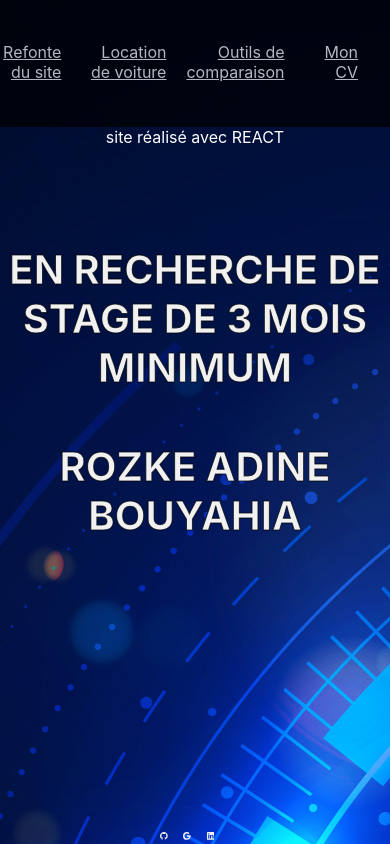
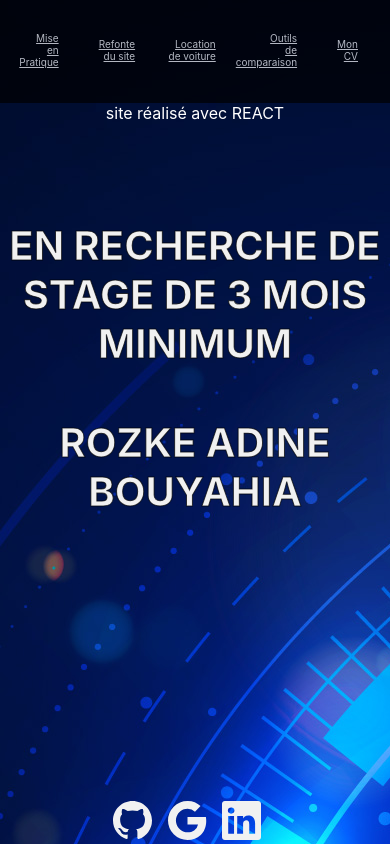
Before and after one commit to RozkeAdine/portfolio_react, a React app in the folder portfolio/: page / in a window 390 px wide. Built offline with nearby package versions, Linux system fonts and the light colour scheme.

Commit message:
mobile setting

```diff
--- a/portfolio/src/index.js
+++ b/portfolio/src/index.js
@@ -4,7 +4,6 @@ import './styles/index.css';
 import App from './components/App';
 import reportWebVitals from './reportWebVitals';
 import { BrowserRouter } from 'react-router-dom';
-import BackgroundVideo from './components/BackgroundVideo';
 
 
 const root = ReactDOM.createRoot(document.getElementById('root'));
--- a/portfolio/src/styles/Banner.css
+++ b/portfolio/src/styles/Banner.css
@@ -18,3 +18,9 @@
 .pra-banner a:hover {
     color: yellow;
 }
+
+@media (max-width:600px) {
+.pra-banner a{
+	font-size: 10px;
+	}
+	}
--- a/portfolio/src/styles/index.css
+++ b/portfolio/src/styles/index.css
@@ -21,3 +21,17 @@ code {
   font-family: source-code-pro, Menlo, Monaco, Consolas, 'Courier New',
     monospace;
 }
+
+@media (max-width:800px) {
+  p{
+    margin:0;
+    padding-bottom:20%;
+  }
+  .pra-footer svg{
+    width: 10%;
+    height:auto;
+    margin-right: 2%;
+    padding-right: 2%;
+    color:#f1f1f1;
+  }
+}
```
Also changed, not shown: portfolio/public/logo192.png (deleted), portfolio/public/logo512.png (deleted).
